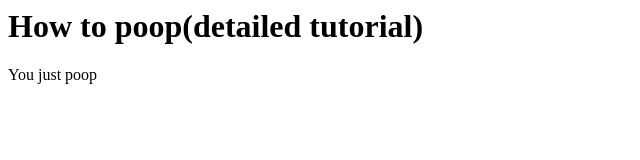
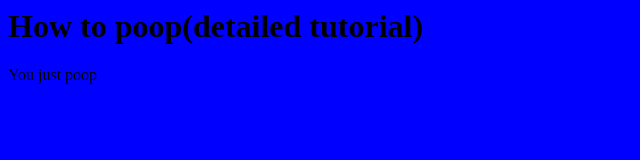
Before and after one commit to Jaceisveryyes/jaceisveryyes.github.io, a plain HTML site: page index.html in a window 1280 px wide. Shown: the whole page, without its empty margins (0-640 px from the left). Drawn offline with Linux system fonts and the light colour scheme.

Commit message:
Update index.html

```diff
--- a/index.html
+++ b/index.html
@@ -3,6 +3,7 @@
     <meta charset="UTF-8">
     <meta name="viewport" content="width=device-width, initial-scale=1.0">
     <title>Title</title>
+<body style="background-color:blue;">
   </head>
   <body>
 <h1>How to poop(detailed tutorial)</h1>
```
